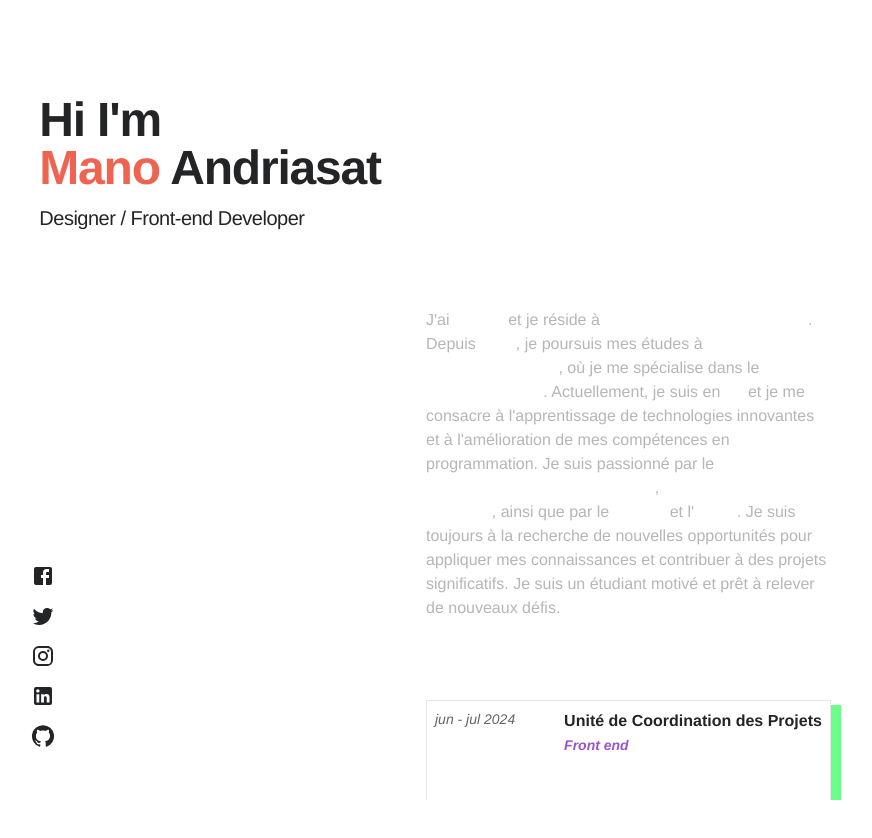
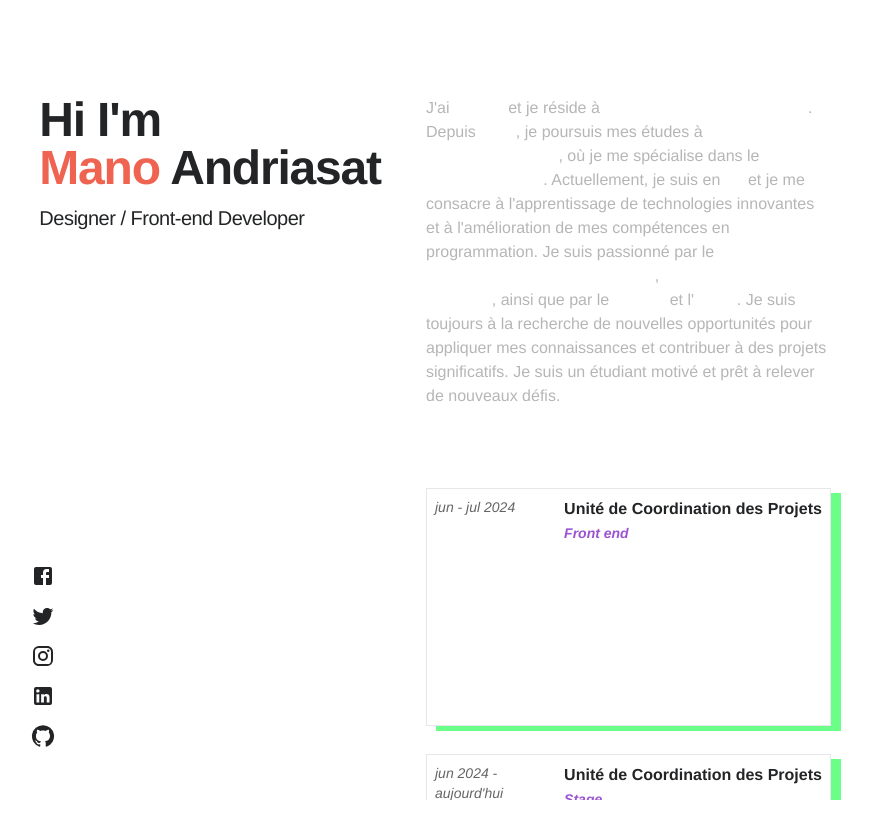
Before and after one commit to ManoAndriasat/portfolio, a Next.js app: page /about in a window 1280 px wide. Shown: the top 838 px of the page, without its empty margins (230-1102 px from the left). Built offline with nearby package versions, Linux system fonts and the light colour scheme.

Commit message:
Update page.tsx

```diff
--- a/src/app/about/page.tsx
+++ b/src/app/about/page.tsx
@@ -44,12 +44,6 @@ const About = () => {
                 <div className="p-4 lg:col-span-6 lg:h-screen lg:overflow-y-auto bg-transparent">
                     <div className="w-full lg:w-8/12 lg:mt-20">
                         <h2 className="text-sm font-bold uppercase tracking-widest lg:sr-only pb-5">A Propos</h2>
-                        <p className="text-white opacity-70">Je suis un développeur dynamique, capable de m&apos;adapter à différentes
-                            technologies et environnements de travail. Habitué à travailler sous
-                            pression, je sais collaborer efficacement en équipe. Grâce à ma capacité
-                            à utiliser des outils d&apos;intelligence artificielle, je peux accomplir rapidement
-                            les tâches assignées, respectant toujours les délais impartis sans chercher
-                            d&apos;excuses ni de faux problèmes.</p>
 
                         <p className="mt-5 text-white" style={{ color: "#b6b6b7" }}>
                             J&apos;ai <strong style={{ color: "white", fontWeight: "bold" }}>20 ans</strong> et je réside à <strong style={{ color: "white", fontWeight: "bold" }}>Antananarivo, Madagascar</strong>.
```
